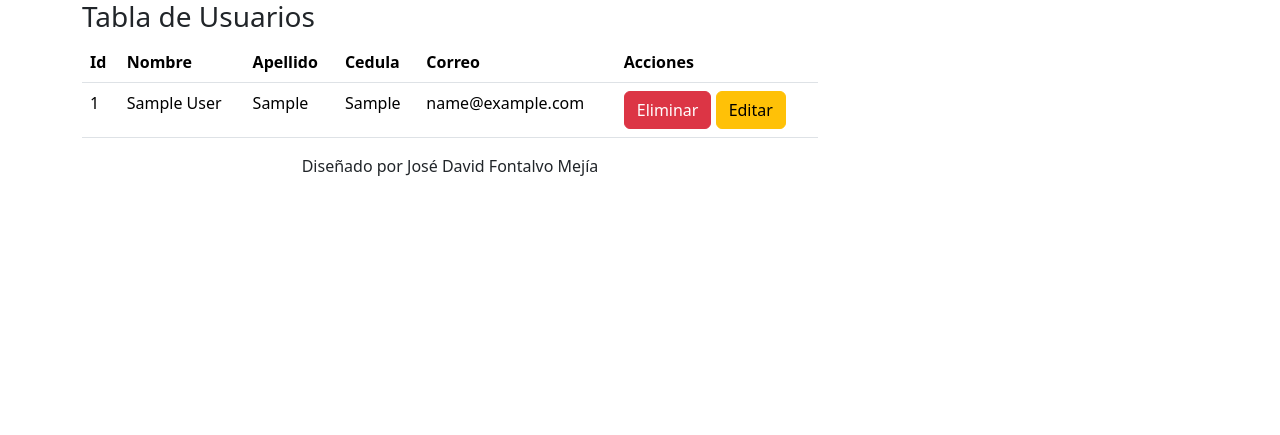
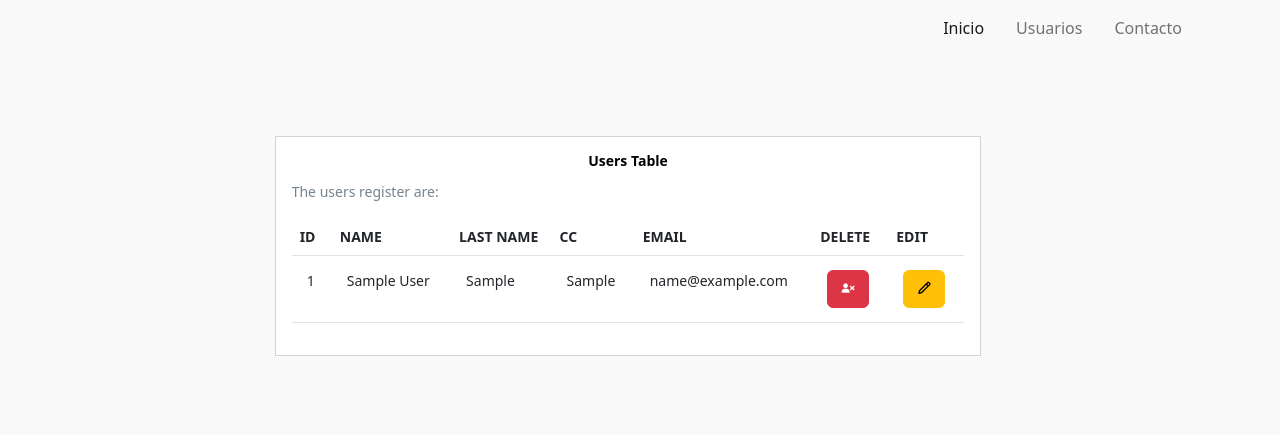
Before and after one commit to FontalvoJ/Libreria, a PHP site: page /listar_usuarios.php in a window 1280 px wide. Shown: the top 435 px of the page. Run offline with PHP 8.4, Linux system fonts and the light colour scheme; tables that the repository leaves empty or names only in its code hold one stand-in row (values such as "Sample post"); some libraries are stand-ins or nearby versions.

Commit message:
Modificación tabla usuarios y contacto

```diff
--- /dev/null
+++ b/Css/table.css
@@ -0,0 +1,109 @@
+ body {
+     background-color: #f9f9fa
+ }
+
+ .flex {
+     -webkit-box-flex: 1;
+     -ms-flex: 1 1 auto;
+     flex: 1 1 auto
+ }
+
+ @media (max-width:991.98px) {
+     .padding {
+         padding: 1.5rem
+     }
+ }
+
+ @media (max-width:767.98px) {
+     .padding {
+         padding: 1rem
+     }
+ }
+
+ .padding {
+     padding: 5rem
+ }
+
+ .card {
+     box-shadow: none;
+     -webkit-box-shadow: none;
+     -moz-box-shadow: none;
+     -ms-box-shadow: none
+ }
+
+ .pl-3,
+ .px-3 {
+     padding-left: 1rem !important
+ }
+
+ .card {
+     position: relative;
+     display: flex;
+     flex-direction: column;
+     min-width: 0;
+     word-wrap: break-word;
+     background-color: #fff;
+     background-clip: border-box;
+     border: 1px solid #d2d2dc;
+     border-radius: 0
+ }
+
+ .card .card-title {
+    color: #000000;
+    margin-bottom: 0.625rem;
+    text-transform: capitalize;
+    text-align: center;
+    font-size: 0.875rem;
+    font-weight: bold;
+
+
+}
+
+.card .card-description {
+    margin-bottom: .875rem;
+    font-weight: 400;
+    color: #76838f;
+}
+
+p {
+    font-size: 0.875rem;
+    margin-bottom: .5rem;
+    line-height: 1.5rem;
+}
+
+.table-responsive {
+    display: block;
+    width: 100%;
+    overflow-x: auto;
+    -webkit-overflow-scrolling: touch;
+    -ms-overflow-style: -ms-autohiding-scrollbar;
+
+}
+
+.table, .jsgrid .jsgrid-table {
+    width: 100%;
+    max-width: 100%;
+    margin-bottom: 1rem;
+    background-color: transparent;
+}
+
+.table thead th, .jsgrid .jsgrid-table thead th {
+    border-top: 0;
+    border-bottom-width: 1px;
+    font-weight: bold;
+    font-size: .875rem;
+    text-transform: uppercase;
+}
+
+.table td, .jsgrid .jsgrid-table td {
+    font-size: 0.875rem;
+    padding: .875rem 0.9375rem;
+}
+
+.badge {
+    border-radius: 0;
+    font-size: 12px;
+    line-height: 1;
+    padding: .375rem .5625rem;
+    font-weight: normal;
+}
--- a/listar_usuarios.php
+++ b/listar_usuarios.php
@@ -1,16 +1,13 @@
 <!DOCTYPE html>
 <html lang="en">
-<link href="css/bootstrap.css" rel="stylesheet" id="bootstrap-css">
-<script src="js/jquery-3.2.1.slim.min.js"></script>
-<script src="js/bootstrap.js"></script>
-<script src="js/popper.min.js"></script>
-<!------ Include the above in your HEAD tag ---------->
-
 <head>
-    <link rel="stylesheet" href="https://fonts.googleapis.com/css?family=Roboto:300,400,500,700|Material+Icons">
-    <link rel="stylesheet" href="https://unpkg.com/bootstrap-material-design@4.1.1/dist/css/bootstrap-material-design.min.css" integrity="sha384-wXznGJNEXNG1NFsbm0ugrLFMQPWswR3lds2VeinahP8N0zJw9VWSopbjv2x7WCvX" crossorigin="anonymous">
-    <link href="https://maxcdn.bootstrapcdn.com/font-awesome/4.5.0/css/font-awesome.min.css" rel="stylesheet">
-    <link rel="stylesheet" type="text/css" href="https://fonts.googleapis.com/css?family=Roboto:300,400,500,700|Roboto+Slab:400,700|Material+Icons">
+    <link href='https://unpkg.com/boxicons@2.1.4/css/boxicons.min.css' rel='stylesheet'>
+    <link href="https://cdn.jsdelivr.net/npm/bootstrap@5.2.2/dist/css/bootstrap.min.css" rel="stylesheet" integrity="sha384-Zenh87qX5JnK2Jl0vWa8Ck2rdkQ2Bzep5IDxbcnCeuOxjzrPF/et3URy9Bv1WTRi" crossorigin="anonymous">
+    <link rel="stylesheet" href="./Css/table.css">
+    <meta charset="UTF-8">
+    <meta http-equiv="X-UA-Compatible" content="IE=edge">
+    <meta name="viewport" content="width=device-width, initial-scale=1.0">
+    <title>Document</title>
 </head>
 <?php
 include_once('conexion_PDO.php');
@@ -27,24 +24,47 @@ $convert_fetch = $sql_query->fetchAll();
 ?>
 
 <body>
+<nav class="navbar navbar-expand-sm navbar-light" id="neubar">
   <div class="container">
-        <div class="title">
+
+    <div class=" collapse navbar-collapse" id="navbarNavDropdown">
+      <ul class="navbar-nav ms-auto ">
+        <li class="nav-item">
+          <a class="nav-link mx-2 active" aria-current="page" href="index.php">Inicio</a>
+        </li>
+        <li class="nav-item">
+          <a class="nav-link mx-2" href="listar_usuarios.php">Usuarios</a>
+        </li>
+        <li class="nav-item">
+          <a class="nav-link mx-2" href="listar_contacto.php">Contacto</a>
+        </li>
+      </ul>
     </div>
-        <div class="row">
-            <div class="col-md-12">
-                <h3>Tabla de Usuarios</h3>
   </div>
-            <div class="col-lg-8 col-md-10 ml-auto mr-auto">
+</nav>
+
+    <div class="page-content page-container" id="page-content">
+        <div class="padding">
+            <div class="row container d-flex justify-content-center">
+
+                <div class="col-lg-8 grid-margin stretch-card">
+                    <div class="card">
+                        <div class="card-body">
+                            <h4 class="card-title">Users Table</h4>
+                            <p class="card-description">
+                                The users register are:
+                            </p>
                             <div class="table-responsive">
                                 <table class="table">
-                        <thead class="thead-dark">
+                                    <thead>
                                         <tr>
                                             <th scope="col"> Id </th>
-                                <th scope="col"> Nombre </th>
-                                <th scope="col"> Apellido</th>
-                                <th scope="col"> Cedula </th>
-                                <th scope="col"> Correo </th>
-                                <th scope="col"> Acciones </th>
+                                            <th scope="col"> Name </th>
+                                            <th scope="col"> Last name </th>
+                                            <th scope="col"> CC </th>
+                                            <th scope="col"> Email </th>
+                                            <th scope="col"> Delete </th>
+                                            <th scope="col"> Edit </th>
                                         </tr>
                                     </thead>
                                     <tbody>
@@ -65,24 +85,20 @@ $convert_fetch = $sql_query->fetchAll();
                                                 <td>
                                                     <?php echo $datos['email_user'] ?>
                                                 </td>
-                                    <td><a href="eliminar_usuarios.php?id=<?php echo $datos['id_users'] ?>" class="btn btn-danger">Eliminar</a>
-                                        <a href="editar_usuarios.php?id=<?php echo $datos['id_users'] ?>" class="btn btn-warning">Editar</a>
+                                                <td><a href="eliminar_usuarios.php?id=<?php echo $datos['id_users'] ?>" class="btn btn-danger"><i class='bx bxs-user-x'></i></a>
+                                                <td> <a href="editar_usuarios.php?id=<?php echo $datos['id_users'] ?>" class="btn btn-warning"><i class='bx bx-pencil'></i></a></td>
                                             </tr>
                                         <?php } ?>
                                     </tbody>
                                 </table>
                             </div>
+                        </div>
+                    </div>
+                </div>
 
-
-                <footer class="footer text-center ">
-                    <p>Diseñado por José David Fontalvo Mejía</p>
-                </footer>
-
-
-                <script src="https://code.jquery.com/jquery-3.2.1.slim.min.js" integrity="sha384-KJ3o2DKtIkvYIK3UENzmM7KCkRr/rE9/Qpg6aAZGJwFDMVNA/GpGFF93hXpG5KkN" crossorigin="anonymous"></script>
-                <script src="https://unpkg.com/popper.js@1.12.6/dist/umd/popper.js" integrity="sha384-fA23ZRQ3G/J53mElWqVJEGJzU0sTs+SvzG8fXVWP+kJQ1lwFAOkcUOysnlKJC33U" crossorigin="anonymous"></script>
-                <script src="https://unpkg.com/bootstrap-material-design@4.1.1/dist/js/bootstrap-material-design.js" integrity="sha384-CauSuKpEqAFajSpkdjv3z9t8E7RlpJ1UP0lKM/+NdtSarroVKu069AlsRPKkFBz9" crossorigin="anonymous"></script>
-
+            </div>
+        </div>
+    </div>
 </body>
 
 </html>
```
Also changed, not shown: listar_contacto.php (+40 -28 lines). Lines whose indentation alone changed are shown as unchanged.
